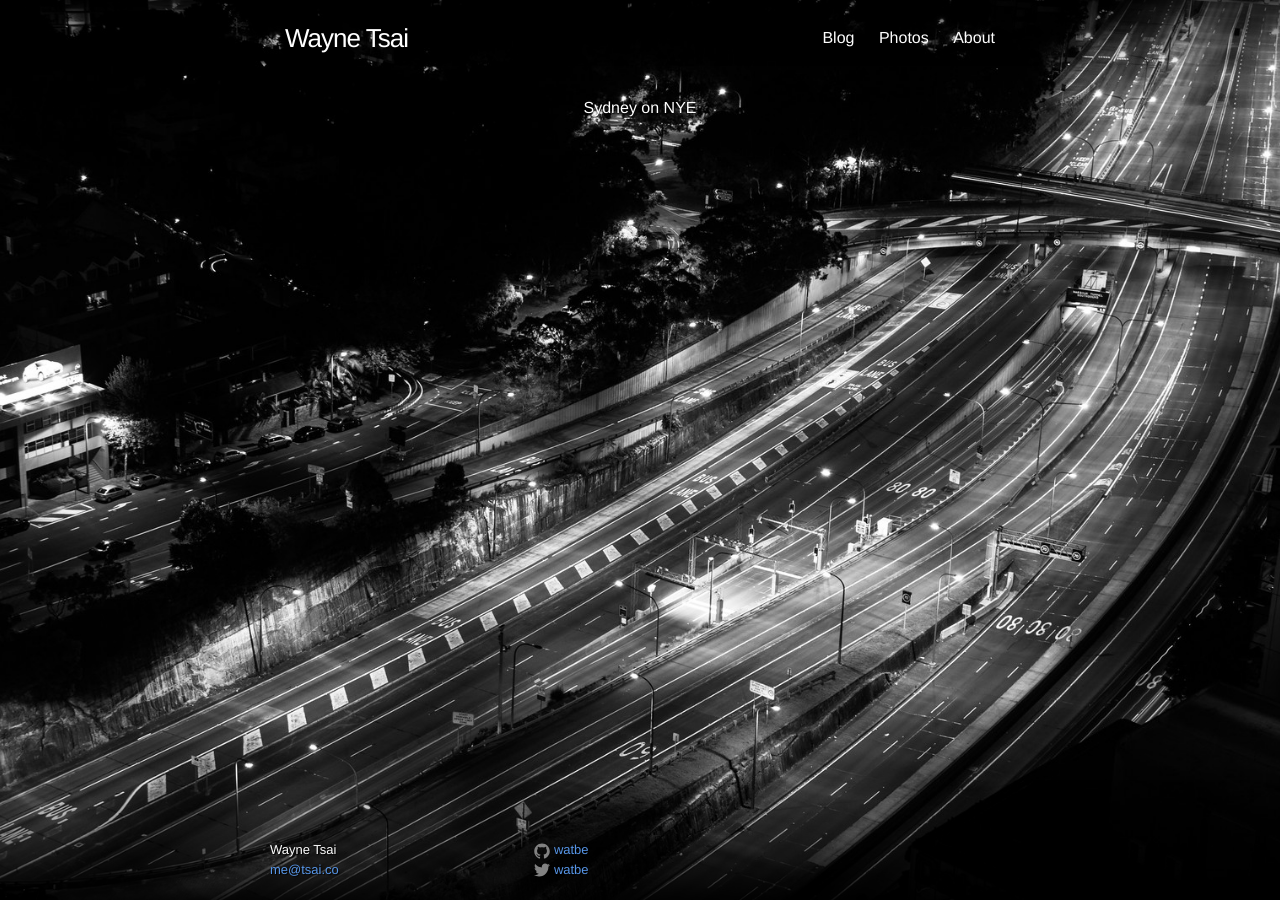
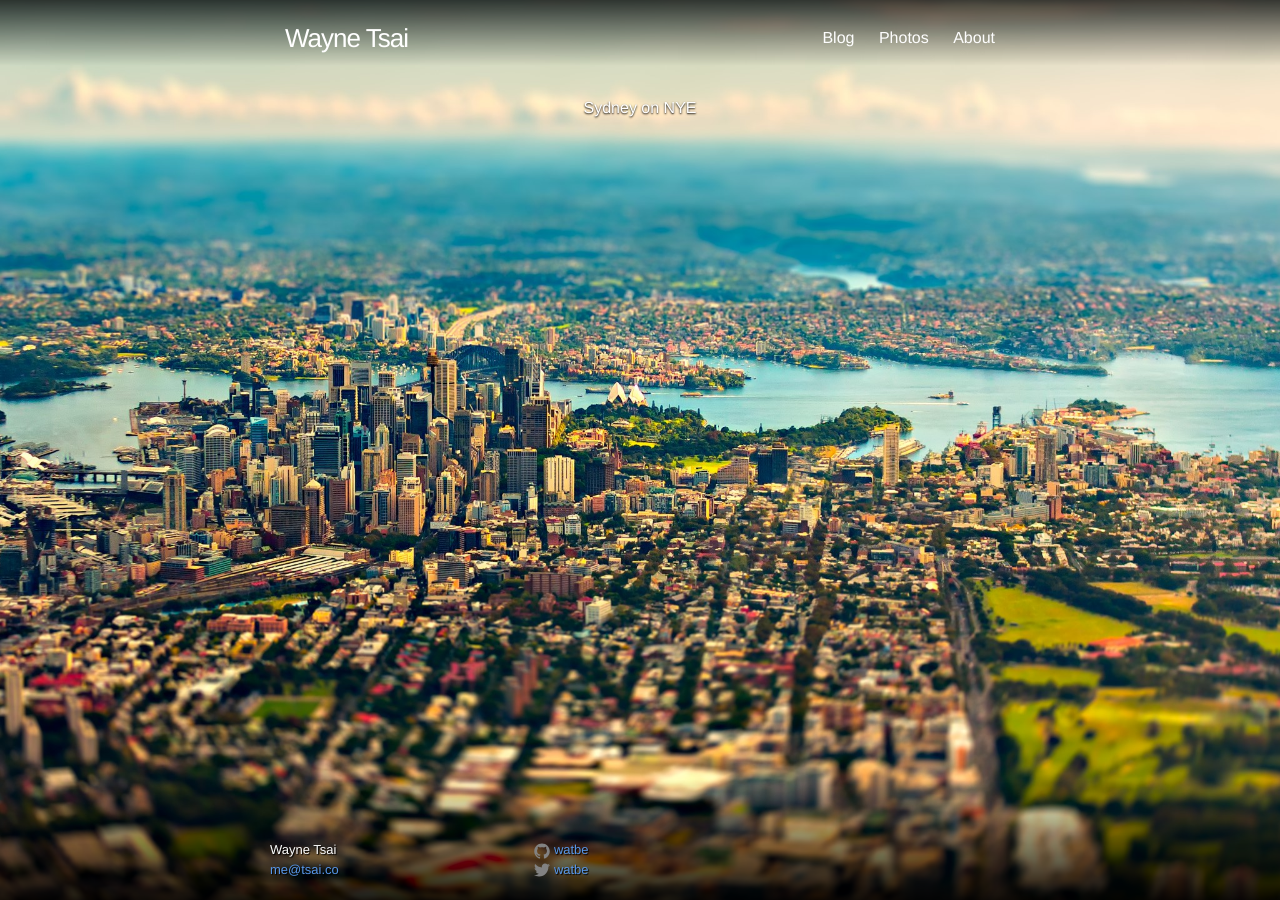
Before and after one commit to watbe/watbe.github.io, a Jekyll site: the page built from index.html, in a window 1280 px wide. Built offline with Jekyll 4.4.1, drawn with Linux system fonts in a browser that asks for light colours.

Commit message:
Use Sydney

```diff
--- a/_sass/_base.scss
+++ b/_sass/_base.scss
@@ -25,7 +25,7 @@ body {
     color: $text-color;
     background-color: $background-color;
     -webkit-text-size-adjust: 100%;
-    background-image: url('/images/20111231-391-X3.jpg');
+    background-image: url('/images/sydney.jpg');
     background-size: cover;
     background-attachment: fixed;
     background-position: 50% 30%;
```
